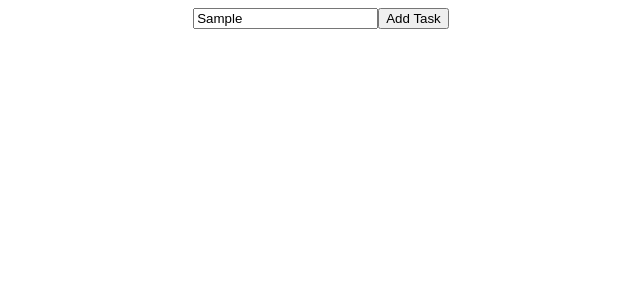
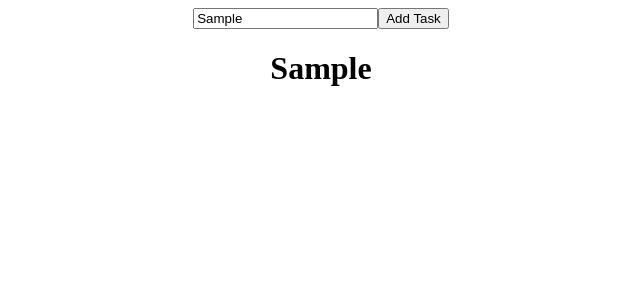
Before and after one commit to VityaMuzychka/todo-list-react-app, a React (Create React App) app: page / in a window 1280 px wide. Both pictures are taken after typing "Sample" into the empty fields and a click on the button "Add Task". Shown: the top 300 px of the page, without its empty margins (319-959 px from the left). Built offline with nearby package versions, Linux system fonts and the light colour scheme.

Commit message:
added basic functionality in order to add the tasks

```diff
--- a/src/App.js
+++ b/src/App.js
@@ -8,10 +8,12 @@ function App() {
   return (
     <div className="App">
      <div className='addTask'>
-      <input />
-      <button>Add Task</button>
+      <input onChange={(event) => setNewTask(event.target.value)}/>
+      <button onClick={() => setTodoList([...todoList, newTask])}>Add Task</button>
      </div>
-     <div className='list'></div>
+     <div className='list'>
+      {todoList.map(task => <h1>{task}</h1>)}
+     </div>
     </div>
   );
 }
```
